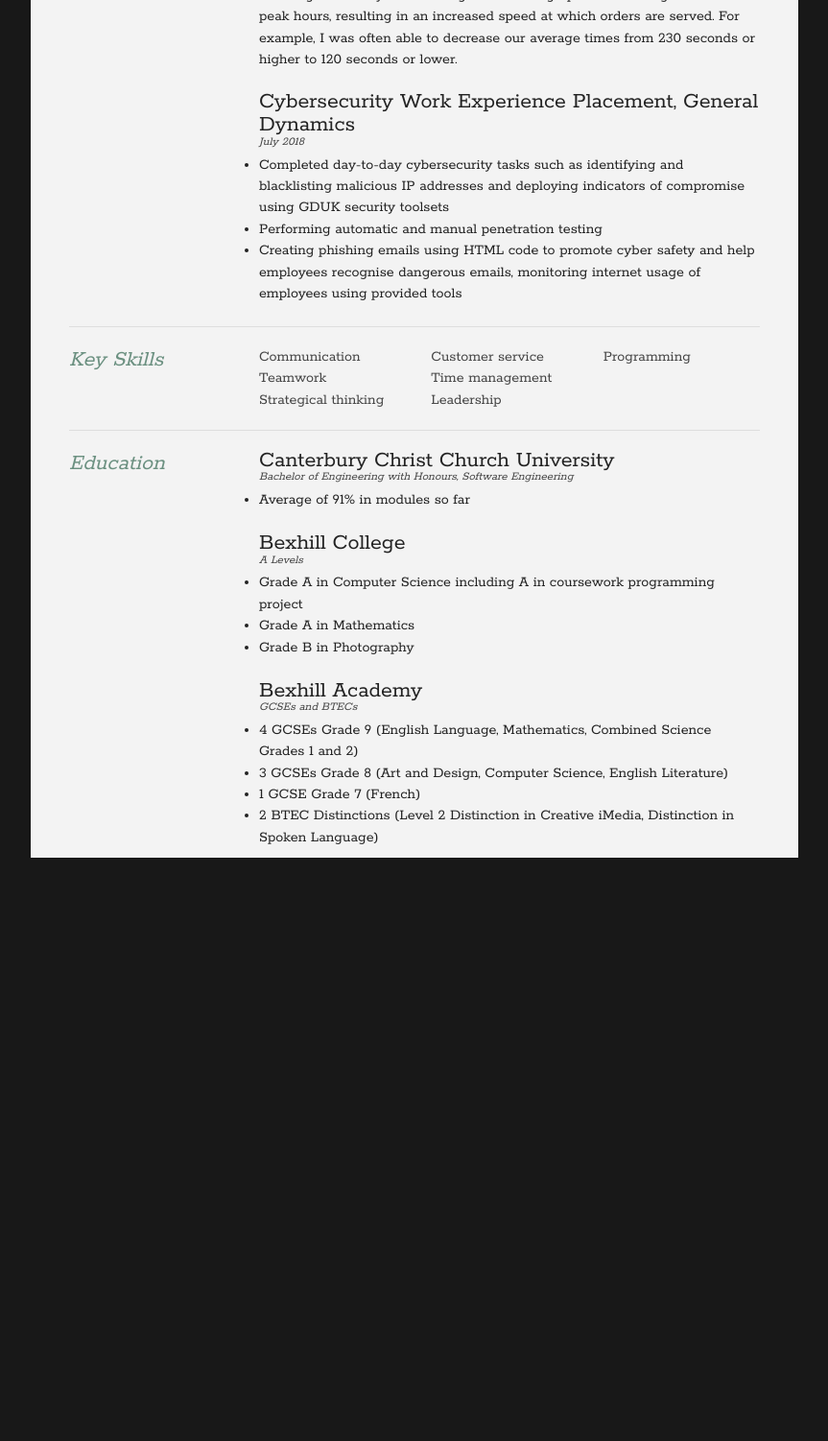
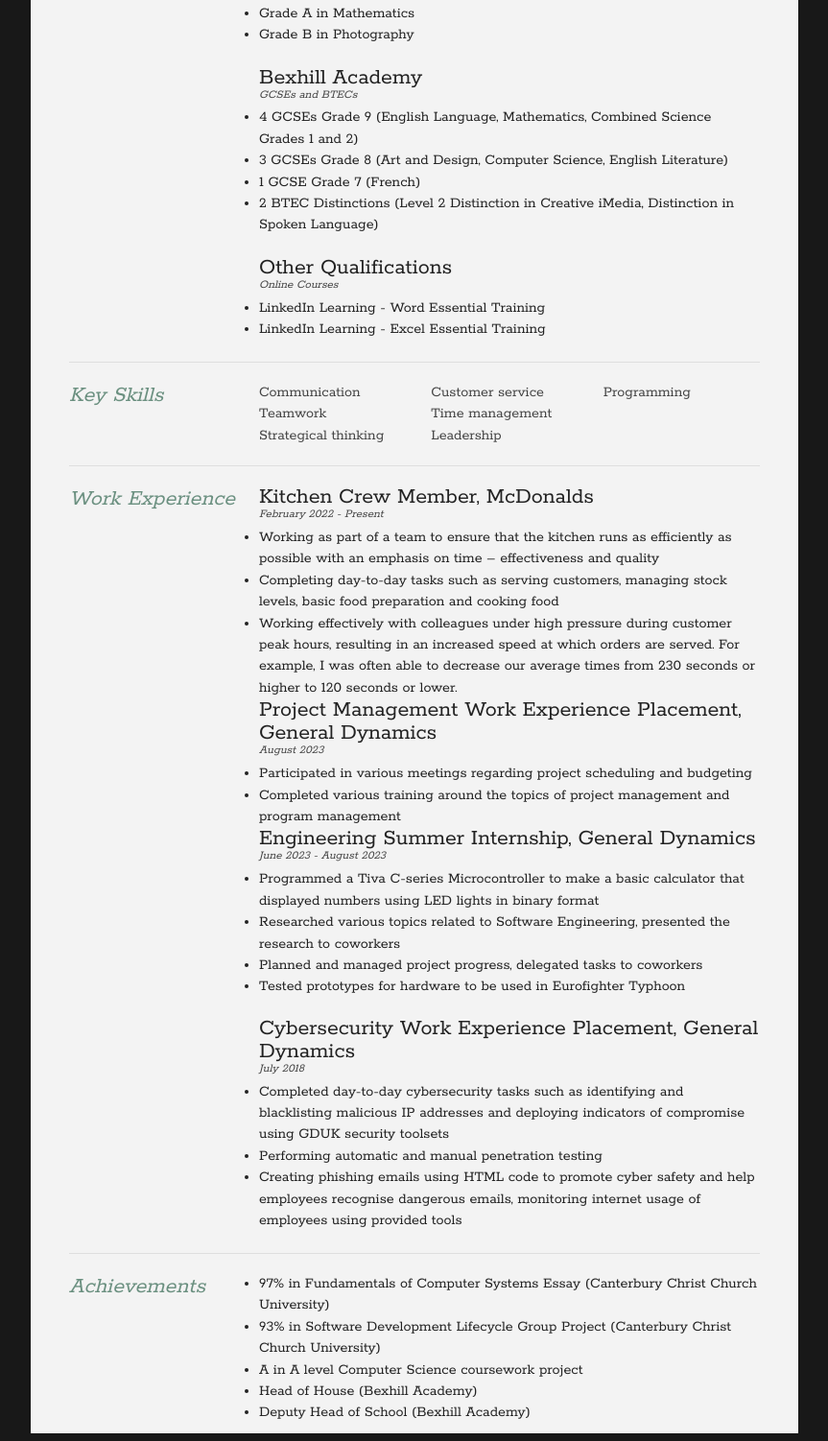
Before and after one commit to J-Excell/J-Excell.github.io, a plain HTML site: page index.html in a window 1280 px wide. Shown: the part 478-1980 px from the top of the page at 96% size, without its empty margins (208-1071 px from the left). Before the commit the page ends 1402 px from the top, so only its background shows below. Drawn offline with Linux system fonts and the light colour scheme.

Commit message:
Updated CV to match word CV

```diff
--- a/index.html
+++ b/index.html
@@ -16,7 +16,7 @@
 	<div class="mainDetails">
 		<div id="name">
 			<h1 class="quickFade delayTwo">Jessica Excell</h1>
-			<h2 class="quickFade delayThree">Software Engineering Student</h2>
+			<h2 class="quickFade delayThree">Software Engineering Undergraduate</h2>
 		</div>
 
 		<div id="contactDetails" class="quickFade delayFour">
@@ -36,45 +36,56 @@
 				</div>
 
 				<div class="sectionContent">
-					<p>I'm a talented and diligent university student with a passion for Computer Science. At present, I am in my first year of
-					studying for a Bachelor's Degree with Honours in Software Engineering at Canterbury Christ Church University. My ability to efficiently
-					solve problems and effectively communicate make me a beneficial asset to any business.</p>
+					<p>I'm a talented and diligent university student with a passion for Computer Science. At present, I am in my second year of studying for a bachelor's degree with Honours in Software Engineering at Canterbury Christ Church University. My ability to efficiently solve problems and effectively communicate make me a beneficial asset to any business.</p>
 				</div>
 			</article>
 			<div class="clear"></div>
 		</section>
 
-
 		<section>
 			<div class="sectionTitle">
-				<h1>Work Experience</h1>
+				<h1>Education</h1>
 			</div>
 
 			<div class="sectionContent">
 				<article>
-					<h2>Kitchen Crew Member, McDonalds<br></h2>
-					<p class="subDetails">February 2022 - Present</p>
+					<h2>Canterbury Christ Church University</h2>
+					<p class="subDetails">Bachelor of Engineering with Honours, Software Engineering</p>
+					<ul><li>Average of 91% in modules so far</li></ul>
+				</article>
+
+				<article>
+					<h2><br>Bexhill College</h2>
+					<p class="subDetails">A Levels</p>
 					<ul>
-						<li>Working as part of a team to ensure that the kitchen runs as efficiently as possible with an emphasis on time – effectiveness and quality</li>
-						<li>Completing day-to-day tasks such as serving customers, managing stock levels, basic food preparation and cooking food</li>
-						<li>Working effectively with colleagues under high pressure during customer peak hours, resulting in an increased speed at which orders are served. For example, I was often able to decrease our average times from 230 seconds or higher to 120 seconds or lower.<br></li>
+						<li>Grade A in Computer Science</li>
+						<li>Grade A in Mathematics</li>
+						<li>Grade B in Photography<br></li>
 					</ul>
 				</article>
 
 				<article>
-					<p></p>
-					<h2 style="line-height:1">Cybersecurity Work Experience Placement, General Dynamics</h2>
-					<p class="subDetails">July 2018</p>
+					<h2><br>Bexhill Academy</h2>
+					<p class="subDetails">GCSEs and BTECs</p>
 					<ul>
-						<li>Completed day-to-day cybersecurity tasks such as identifying and blacklisting malicious IP addresses and deploying indicators of compromise using GDUK security toolsets <br></li>
-						<li>Performing automatic and manual penetration testing </li>
-                        <li>Creating phishing emails using HTML code to promote cyber safety and help employees recognise dangerous emails, monitoring internet usage of employees using provided tools <br></li>
-					</ul><br>
+						<li>4 GCSEs Grade 9 (English Language, Mathematics, Combined Science Grades 1 and 2)</li>
+						<li>3 GCSEs Grade 8 (Art and Design, Computer Science, English Literature)</li>
+						<li>1 GCSE Grade 7 (French)</li>
+						<li>2 BTEC Distinctions (Level 2 Distinction in Creative iMedia, Distinction in Spoken Language)</li>
+					</ul><br/>
+				</article>
+
+				<article>
+					<h2>Other Qualifications</h2>
+					<p class="subDetails">Online Courses</p>
+					<ul>
+						<li>LinkedIn Learning - Word Essential Training</li>
+						<li>LinkedIn Learning - Excel Essential Training</li>
+					</ul><br/>
 				</article>
 			</div>
 			<div class="clear"></div>
 		</section>
-
 
 		<section>
 			<div class="sectionTitle">
@@ -95,40 +106,71 @@
 			<div class="clear"></div>
 		</section>
 
-
 		<section>
 			<div class="sectionTitle">
-				<h1>Education</h1>
+				<h1>Work Experience</h1>
 			</div>
 
 			<div class="sectionContent">
 				<article>
-					<h2>Canterbury Christ Church University</h2>
-					<p class="subDetails">Bachelor of Engineering with Honours, Software Engineering</p>
-					<ul><li>Average of 91% in modules so far</li></ul>
-				</article>
-
-				<article>
-					<h2><br>Bexhill College</h2>
-					<p class="subDetails">A Levels</p>
+					<h2 style="line-height:1">Kitchen Crew Member, McDonalds<br></h2>
+					<p class="subDetails">February 2022 - Present</p>
 					<ul>
-						<li>Grade A in Computer Science including A in coursework programming project </li>
-						<li>Grade A in Mathematics</li>
-						<li>Grade B in Photography<br></li>
+						<li>Working as part of a team to ensure that the kitchen runs as efficiently as possible with an emphasis on time – effectiveness and quality</li>
+						<li>Completing day-to-day tasks such as serving customers, managing stock levels, basic food preparation and cooking food</li>
+						<li>Working effectively with colleagues under high pressure during customer peak hours, resulting in an increased speed at which orders are served. For example, I was often able to decrease our average times from 230 seconds or higher to 120 seconds or lower.<br></li>
 					</ul>
 				</article>
 
 				<article>
-					<h2><br>Bexhill Academy</h2>
-					<p class="subDetails">GCSEs and BTECs</p>
+					<h2 style="line-height:1">Project Management Work Experience Placement, General Dynamics</h2>
+					<p class="subDetails">August 2023</p>
 					<ul>
-                        <li>4 GCSEs Grade 9 (English Language, Mathematics, Combined Science Grades 1 and 2)</li>
-                        <li>3 GCSEs Grade 8 (Art and Design, Computer Science, English Literature)</li>
-                        <li>1 GCSE Grade 7 (French)</li>
-                        <li>2 BTEC Distinctions (Level 2 Distinction in Creative iMedia, Distinction in Spoken Language)</li>
+						<li>Participated in various meetings regarding project scheduling and budgeting</li>
+                        <li>Completed various training around the topics of project management and program management</li>
 					</ul>
 				</article>
+
+				<article>
+					<h2 style="line-height:1">Engineering Summer Internship, General Dynamics</h2>
+					<p class="subDetails">June 2023 - August 2023</p>
+					<ul>
+						<li>Programmed a Tiva C-series Microcontroller to make a basic calculator that displayed numbers using LED lights in binary format</li>
+						<li>Researched various topics related to Software Engineering, presented the research to coworkers</li>
+						<li>Planned and managed project progress, delegated tasks to coworkers</li>
+						<li>Tested prototypes for hardware to be used in Eurofighter Typhoon</li>
+					</ul>
+				</article>
+
+				<article>
+					<p></p>
+					<h2 style="line-height:1">Cybersecurity Work Experience Placement, General Dynamics</h2>
+					<p class="subDetails">July 2018</p>
+					<ul>
+						<li>Completed day-to-day cybersecurity tasks such as identifying and blacklisting malicious IP addresses and deploying indicators of compromise using GDUK security toolsets <br></li>
+						<li>Performing automatic and manual penetration testing </li>
+                        <li>Creating phishing emails using HTML code to promote cyber safety and help employees recognise dangerous emails, monitoring internet usage of employees using provided tools <br></li>
+					</ul><br>
+				</article>
 			</div>
+			<div class="clear"></div>
+		</section>
+
+		<section>
+            <article>
+                <div class="sectionTitle">
+                    <h1>Achievements</h1>
+                </div>
+                <div class="sectionContent">
+                    <ul>
+                        <li>97% in Fundamentals of Computer Systems Essay (Canterbury Christ Church University)</li>
+                        <li>93% in Software Development Lifecycle Group Project (Canterbury Christ Church University)</li>
+                        <li>A in A level Computer Science coursework project</li>
+                        <li>Head of House (Bexhill Academy)</li>
+                        <li>Deputy Head of School (Bexhill Academy)</li>
+                    </ul>
+                </div>
+            </article>
 			<div class="clear"></div>
 		</section>
 	</div>
```
